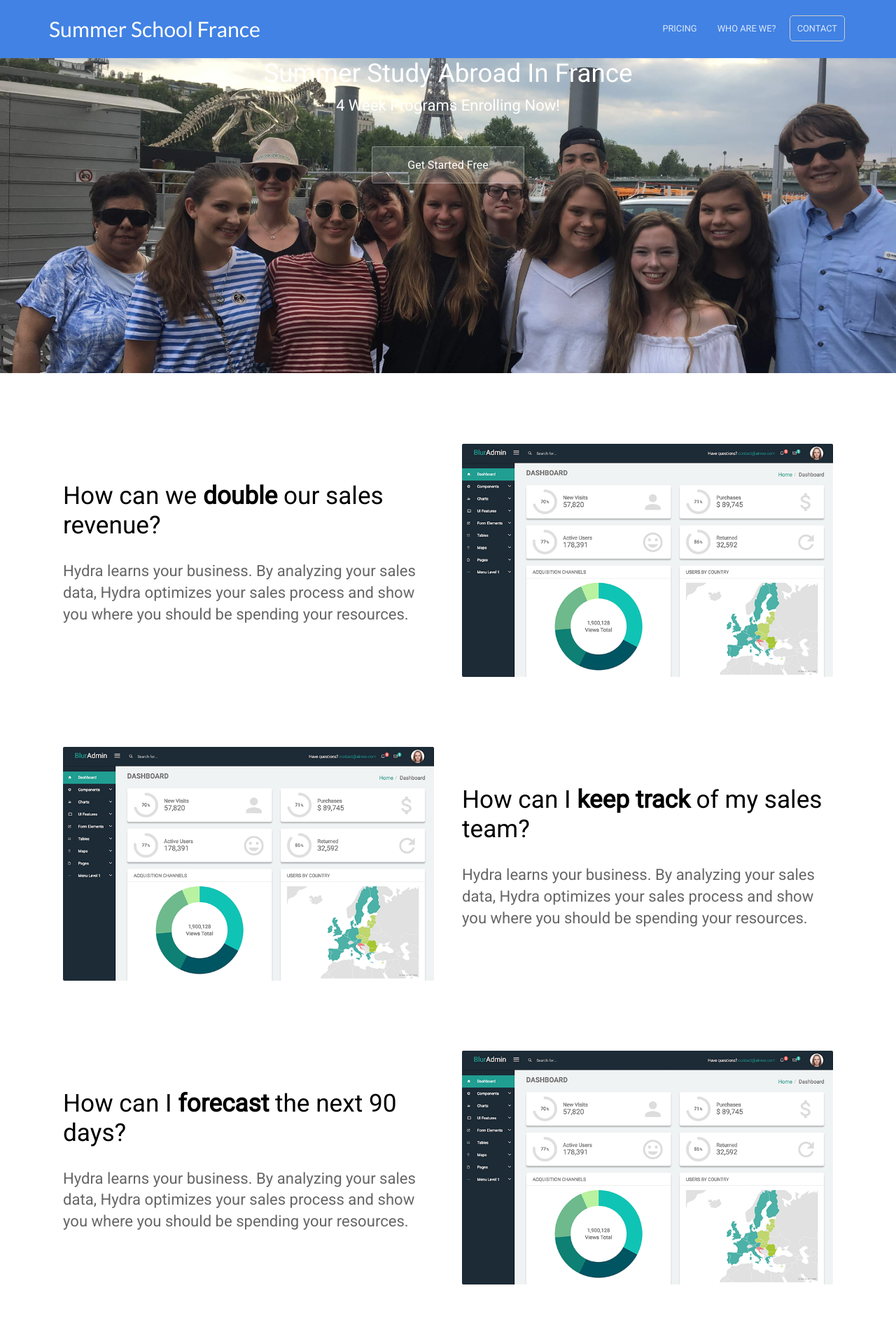
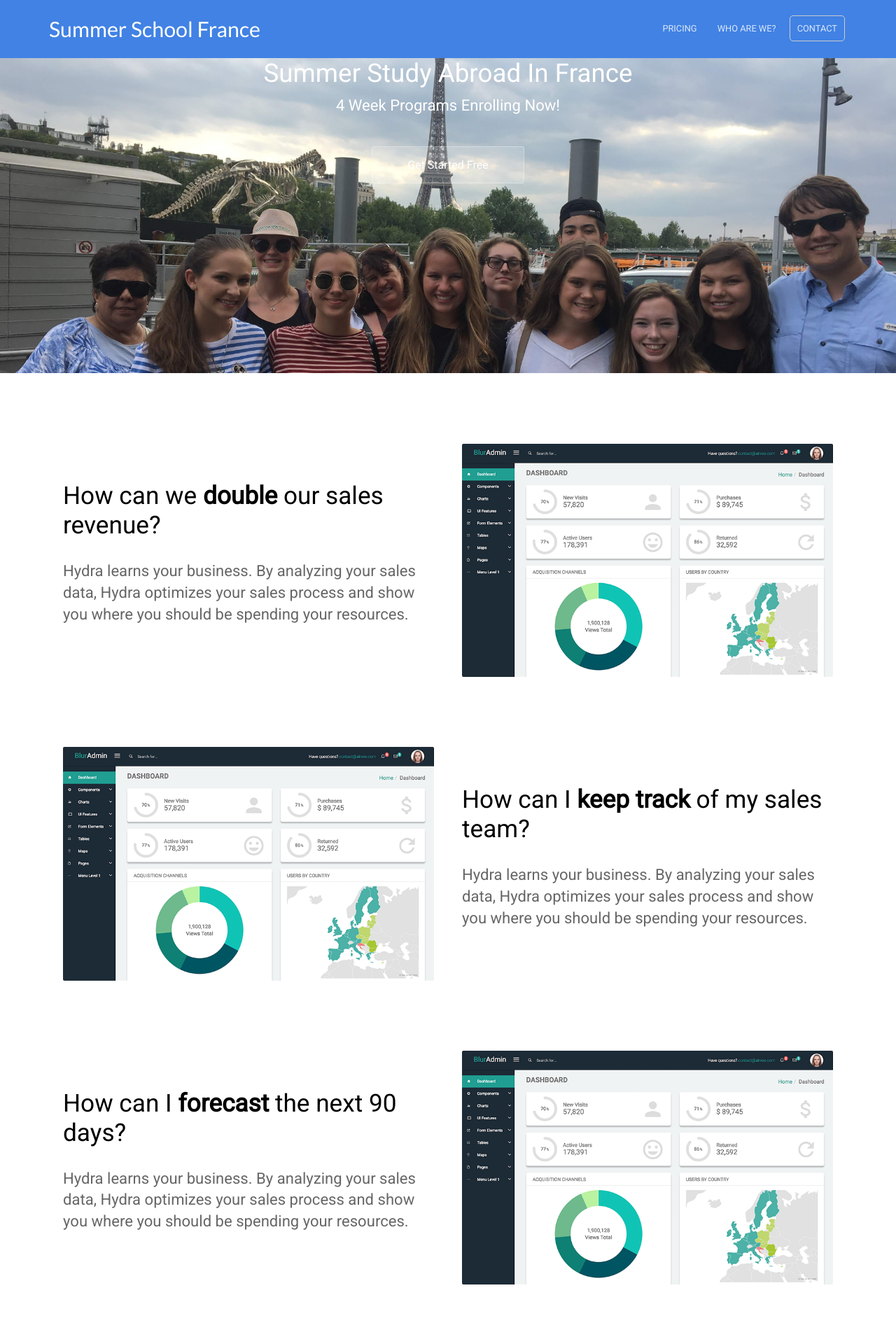
Before and after one commit to baritchie/project1, a Jekyll site: the page built from index.html, in a window 1280 px wide. Shown: the top 1920 px of the page at 70% size. Built offline with Jekyll 4.4.1, drawn with Linux system fonts in a browser that asks for light colours.

Commit message:
Updated '_sass/landing-page.scss' via CloudCannon

```diff
--- a/_sass/landing-page.scss
+++ b/_sass/landing-page.scss
@@ -38,7 +38,7 @@
 	background: url("/uploads/cover.JPG");
 	background-size: cover;
     background-repeat: no-repeat;
-    background-position: 30% 50%;
+    background-position: 50% 30%;
     padding: 0;
 	p {
 		color: #fff;
```
